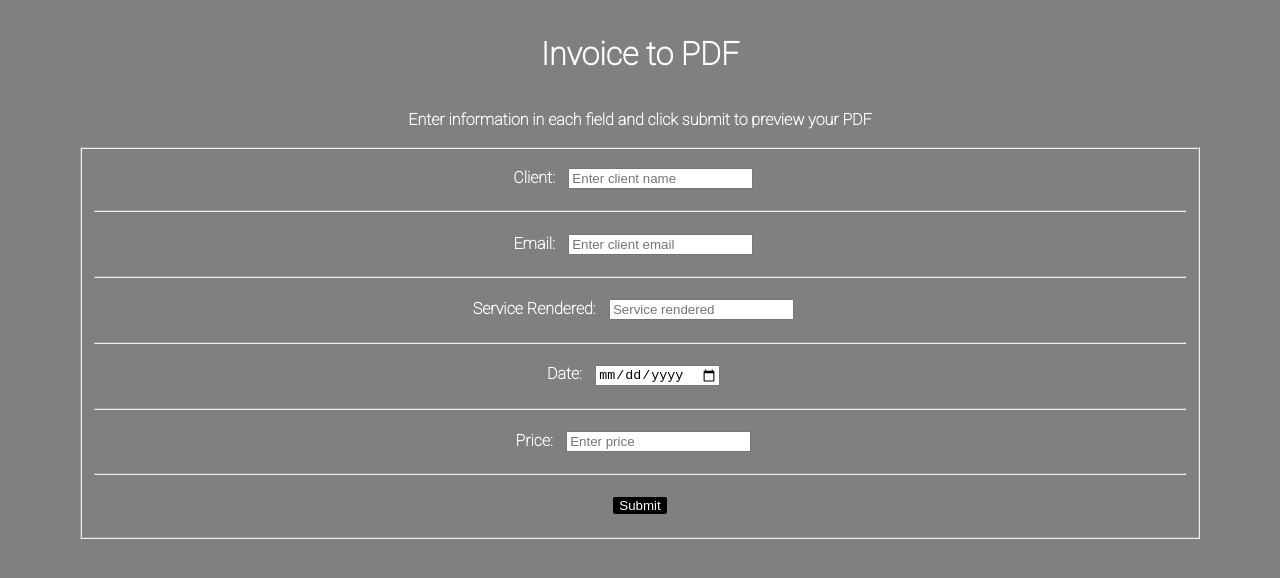
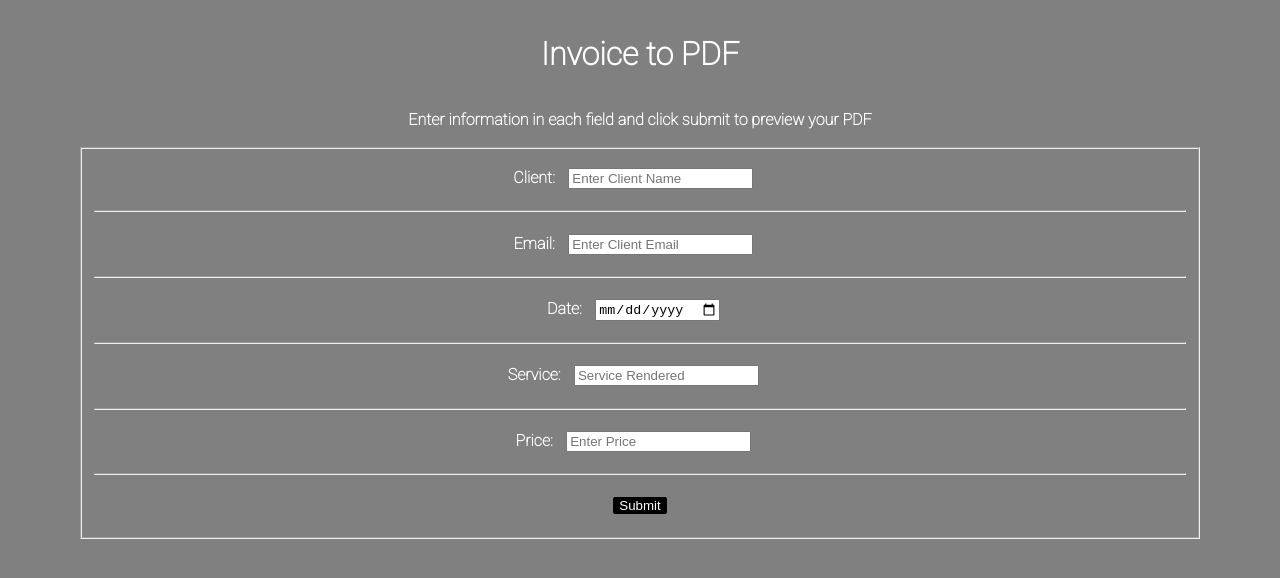
Before and after one commit to joeybrown-ctrl/react-invoice-app, a React (Create React App) app: page / in a window 1280 px wide. Shown: the top 578 px of the page. Built offline with nearby package versions, Linux system fonts and the light colour scheme.

Commit message:
refactored form to functional component using useState

```diff
--- a/src/App.js
+++ b/src/App.js
@@ -1,7 +1,7 @@
 import React from 'react';
 import Form from './components/Form/Form';
-import PDF from './components/PDF/PDF';
-import { PDFViewer } from '@react-pdf/renderer'
+// import PDF from './components/PDF/PDF';
+// import { PDFViewer } from '@react-pdf/renderer'
 import './App.css';
 
 function App() {
--- a/src/components/Form/Form.js
+++ b/src/components/Form/Form.js
@@ -3,39 +3,121 @@ import PDF from '../PDF/PDF';
 import './Form.css';
 
 
-class Form extends Component {
+// class Form extends Component {
 
-    state = {
+//     state = {
+//         client: '',
+//         email: '',
+//         service: '',
+//         date: '',
+//         price: '',
+//         formSubmitted: false
+//     }
+
+//     onChange = input => (e) => {
+//         this.setState({
+//             [input]: e.target.value
+//         });
+//     }
+
+//     submitForm = (e) => {
+//         if (!this.state.client || !this.state.email || !this.state.service || !this.state.price) {
+//             alert('All fields are required');
+//             e.preventDefault();
+//         } else {
+//             this.setState({
+//                 formSubmitted: true
+//             })
+//         }
+//     }
+
+//     render() {
+//         return (
+//             <div>
+
+//                 {!this.state.formSubmitted ?
+//                     (<div>
+//                         <form>
+//                             <h3>Invoice to PDF</h3>
+//                             <p>Enter information in each field and click submit to preview your PDF</p>
+//                             <fieldset>
+//                                 <div>
+//                                     <label>Client:
+//                                         <input onChange={this.onChange('client')} name="client" type="text" placeholder="Enter Client Name"></input>
+//                                     </label>
+//                                 </div>
+//                                 <hr />
+//                                 <div>
+//                                     <label>Email:
+//                                         <input onChange={this.onChange('email')} name="email" type="email" placeholder="Enter Client Email"></input>
+//                                     </label>
+//                                 </div>
+//                                 <hr />
+//                                 <div>
+//                                     <label>Date:
+//                                         <input onChange={this.onChange('date')} name="Date" type="date" placeholder="Enter date"></input>
+//                                     </label>
+//                                 </div>
+//                                 <hr />
+//                                 <div>
+//                                     <label>Service:
+//                                         <input onChange={this.onChange('service')} name="service" type="text" placeholder="Service Rendered"></input>
+//                                     </label>
+//                                 </div>
+//                                 <hr />
+//                                 <div>
+//                                     <label>Price:
+//                                         <input onChange={this.onChange('price')} name="price" type="text" placeholder="Enter Price"></input>
+//                                     </label>
+//                                 </div>
+//                                 <hr />
+//                                 <div>
+//                                     <button type="button" onClick={this.submitForm}>Submit</button>
+//                                 </div>
+//                             </fieldset>
+//                         </form>
+//                     </div>) : (
+//                         <PDF client={this.state.client} email={this.state.email} service={this.state.service} date={this.state.date} price={this.state.price} />
+//                     )}
+//             </div>
+//         )
+//     }
+
+
+// }
+const Form = (props) => {
+    const [state, setState] = React.useState({
         client: '',
         email: '',
         service: '',
         date: '',
         price: '',
         formSubmitted: false
+    })
+
+    const onChange = input => (e) => {
+        setState(pre => ({
+            ...pre,
+            [input]: e.target.value
+        }));
     }
 
-    onChange = input => (e) => {
-        this.setState({
-            [input]: e.target.value
-        });
-    }
-
-    submitForm = (e) => {
-        if (!this.state.client || !this.state.email || !this.state.service || !this.state.price) {
+    const submitForm = (e) => {
+        if (!state.client || !state.email || !state.service || !state.price) {
             alert('All fields are required');
             e.preventDefault();
         } else {
-            this.setState({
+            setState(pre => ({
+                ...pre,
                 formSubmitted: true
-            })
+            }))
         }
     }
 
-    render() {
         return (
             <div>
 
-                {!this.state.formSubmitted ?
+                {!state.formSubmitted ?
                     (<div>
                         <form>
                             <h3>Invoice to PDF</h3>
@@ -43,47 +125,49 @@ class Form extends Component {
                             <fieldset>
                                 <div>
                                     <label>Client:
-                                        <input onChange={this.onChange('client')} name="client" type="text" placeholder="Enter client name"></input>
+                                        <input onChange={onChange('client')} name="client" type="text" placeholder="Enter Client Name"></input>
                                     </label>
                                 </div>
                                 <hr />
                                 <div>
                                     <label>Email:
-                                        <input onChange={this.onChange('email')} name="email" type="email" placeholder="Enter client email"></input>
-                                    </label>
-                                </div>
-                                <hr />
-                                <div>
-                                    <label>Service Rendered:
-                                        <input onChange={this.onChange('service')} name="service" type="text" placeholder="Service rendered"></input>
+                                        <input onChange={onChange('email')} name="email" type="email" placeholder="Enter Client Email"></input>
                                     </label>
                                 </div>
                                 <hr />
                                 <div>
                                     <label>Date:
-                                        <input onChange={this.onChange('service')} name="Date" type="date" placeholder="Enter date"></input>
+                                        <input onChange={onChange('date')} name="Date" type="date" placeholder="Enter date"></input>
+                                    </label>
+                                </div>
+                                <hr />
+                                <div>
+                                    <label>Service:
+                                        <input onChange={onChange('service')} name="service" type="text" placeholder="Service Rendered"></input>
                                     </label>
                                 </div>
                                 <hr />
                                 <div>
                                     <label>Price:
-                                        <input onChange={this.onChange('price')} name="price" type="text" placeholder="Enter price"></input>
+                                        <input onChange={onChange('price')} name="price" type="text" placeholder="Enter Price"></input>
                                     </label>
                                 </div>
                                 <hr />
                                 <div>
-                                    <button type="button" onClick={this.submitForm}>Submit</button>
+                                    <button type="button" onClick={submitForm}>Submit</button>
                                 </div>
                             </fieldset>
                         </form>
                     </div>) : (
-                        <PDF client={this.state.client} email={this.state.email} service={this.state.service} date={this.state.date} price={this.state.price} />
+                        <PDF client={state.client} email={state.email} service={state.service} date={state.date} price={state.price} />
                     )}
             </div>
         )
-    }
+
 
 
 }
 
+
+
 export default Form;
--- a/src/components/PDF/PDF.js
+++ b/src/components/PDF/PDF.js
@@ -1,22 +1,25 @@
-import React from 'react';
+import React, { useRef } from 'react';
 import Pdf from 'react-to-pdf';
+import './PDF.css';
 // import { Document, Page, Text, View, StyleSheet } from '@react-pdf/renderer';
 
-const ref = React.createRef();
+
 
 const PDF = (props) => {
+    const ref = useRef();
+
     return (
         <div>
-            <div size="A4" className="form" ref={ref}>
+            <div size="A4" className="form" ref={ref} style={{width: 500, height: 500}} >
                 <h3>{props.client}</h3>
                 <p>{props.email}</p>
                 <p>{props.service}</p>
                 <p>{props.date}</p>
                 <p>{props.price}</p>
             </div>
-            <Pdf targetRef={ref} filename="form.pdf">
+            <Pdf targetRef={ref} filename="invoice.pdf">
                 {({ toPdf }) => <button onClick={toPdf}>Capture as PDF</button>}
-                {/* <div style={{width: 500, height: 500, background: 'blue'}} ref={ref}/> */}
+                {/* <div sref={ref}/> */}
             </Pdf>
         </div>
     )
```
